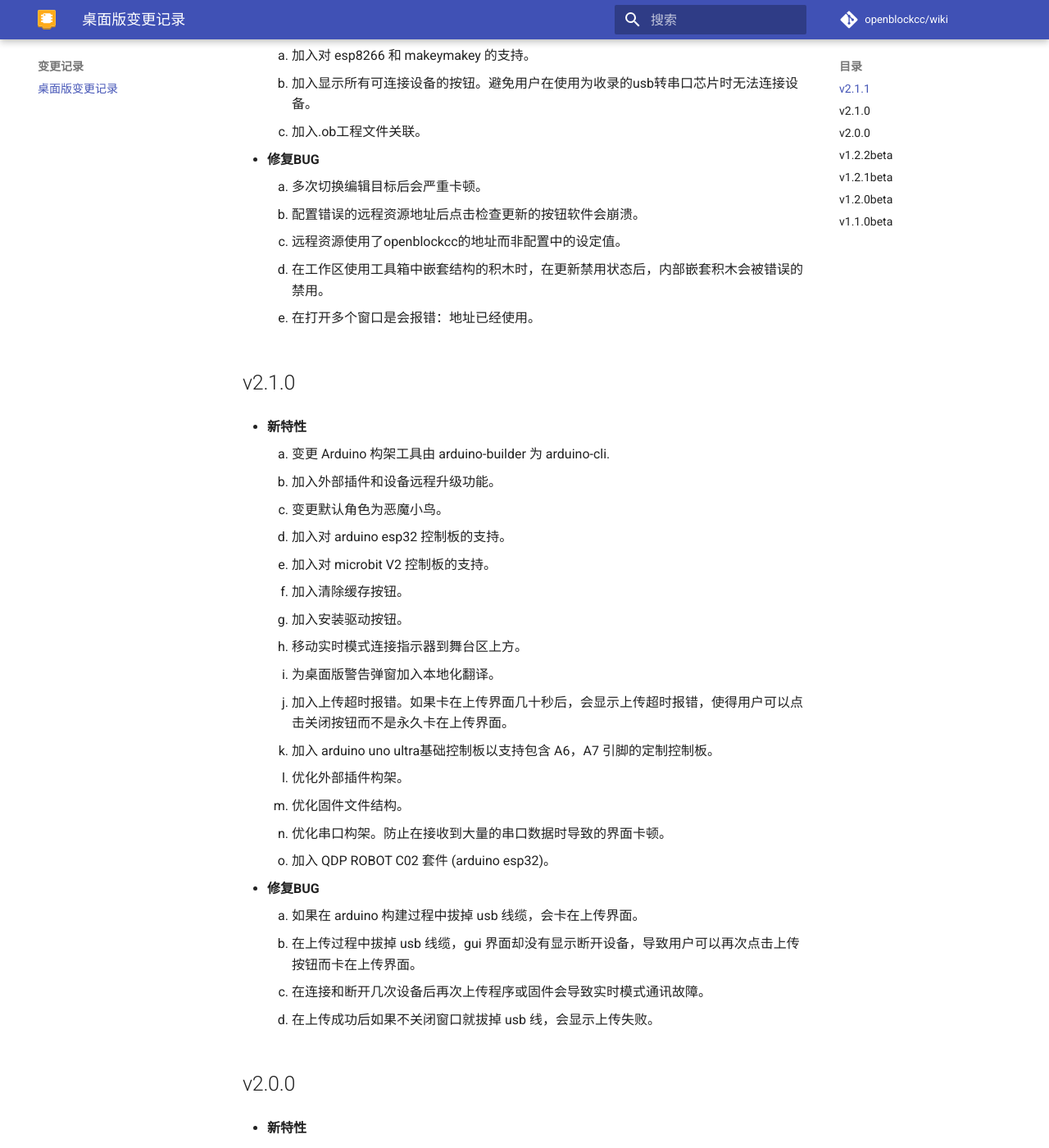
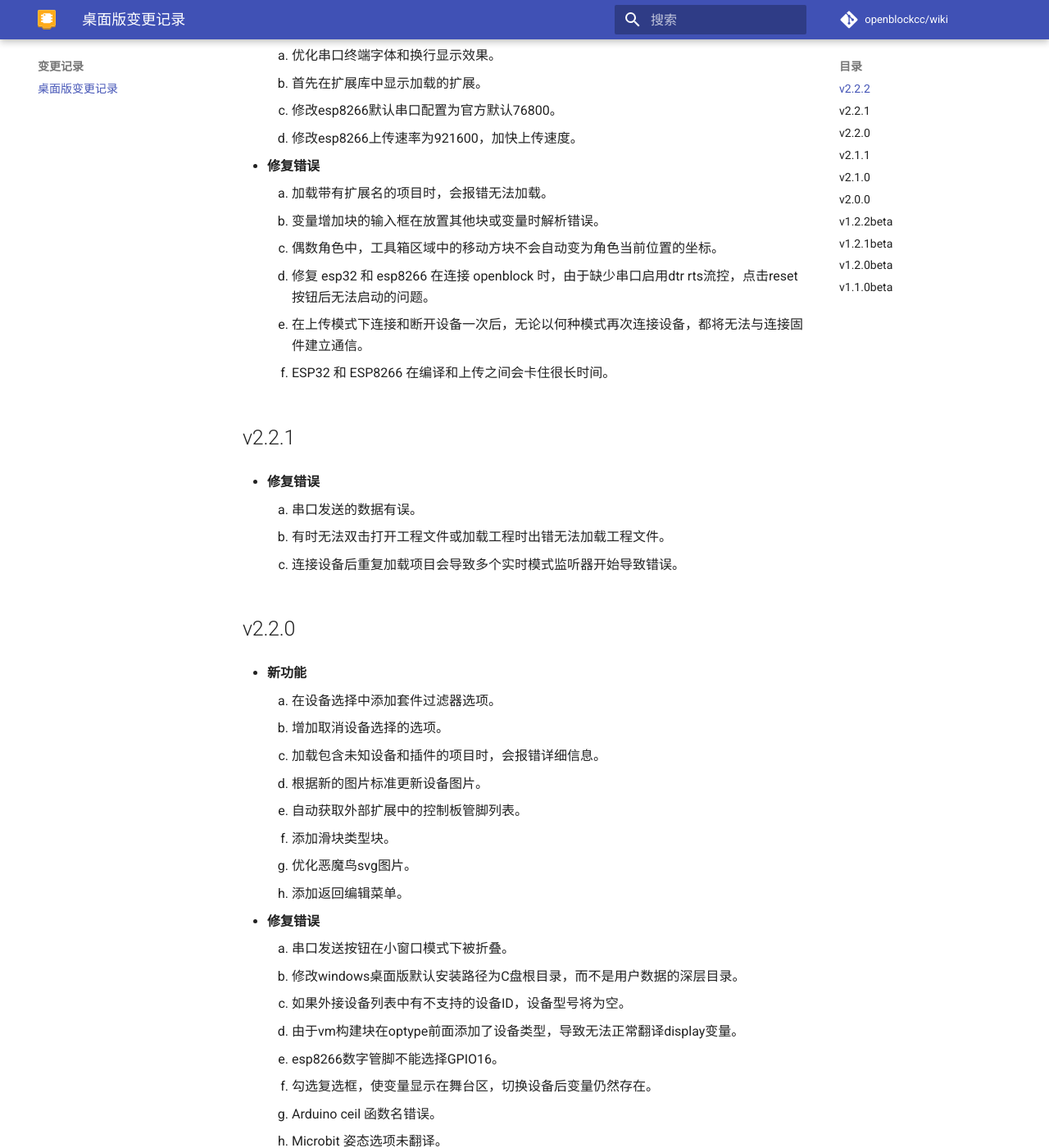
Before and after one commit to openblockcc/openblockcc.github.io, an MkDocs documentation site: the page built from docs/desktop-changelog.md, in a window 1280 px wide and 1400 px high, scrolled down 265 px. Shown: the whole window at 82% size. Built offline with MkDocs 1.6.1 and Material for MkDocs 9.7.7, drawn with Linux system fonts in a browser that asks for light colours; comment, search, counter and statistics services are not loaded; some of the changed text lies outside the part shown.

Commit message:
update doc

```diff
--- a/docs/desktop-changelog.md
+++ b/docs/desktop-changelog.md
@@ -1,11 +1,69 @@
+## v2.2.2
+
+- **新功能**
+
+    1. 优化串口终端字体和换行显示效果。
+    2. 首先在扩展库中显示加载的扩展。
+    3. 修改esp8266默认串口配置为官方默认76800。
+    4. 修改esp8266上传速率为921600，加快上传速度。
+
+- **修复错误**
+
+    1. 加载带有扩展名的项目时，会报错无法加载。
+    2. 变量增加块的输入框在放置其他块或变量时解析错误。
+    3. 偶数角色中，工具箱区域中的移动方块不会自动变为角色当前位置的坐标。
+    4. 修复 esp32 和 esp8266 在连接 openblock 时，由于缺少串口启用dtr rts流控，点击reset按钮后无法启动的问题。
+    5. 在上传模式下连接和断开设备一次后，无论以何种模式再次连接设备，都将无法与连接固件建立通信。
+    6. ESP32 和 ESP8266 在编译和上传之间会卡住很长时间。
+
+## v2.2.1
+
+- **修复错误**
+
+     1. 串口发送的数据有误。
+     2. 有时无法双击打开工程文件或加载工程时出错无法加载工程文件。
+     3. 连接设备后重复加载项目会导致多个实时模式监听器开始导致错误。
+
+## v2.2.0
+
+- **新功能**
+
+    1. 在设备选择中添加套件过滤器选项。
+    2. 增加取消设备选择的选项。
+    3. 加载包含未知设备和插件的项目时，会报错详细信息。
+    4. 根据新的图片标准更新设备图片。
+    5. 自动获取外部扩展中的控制板管脚列表。
+    6. 添加滑块类型块。
+    7. 优化恶魔鸟svg图片。
+    8. 添加返回编辑菜单。
+
+- **修复错误**
+
+    1. 串口发送按钮在小窗口模式下被折叠。
+    2. 修改windows桌面版默认安装路径为C盘根目录，而不是用户数据的深层目录。
+    3. 如果外接设备列表中有不支持的设备ID，设备型号将为空。
+    4. 由于vm构建块在optype前面添加了设备类型，导致无法正常翻译display变量。
+    5. esp8266数字管脚不能选择GPIO16。
+    6. 勾选复选框，使变量显示在舞台区，切换设备后变量仍然存在。
+    7. Arduino ceil 函数名错误。
+    8. Microbit 姿态选项未翻译。
+    9. Microbit 使用多个不受支持的 while true 语句。
+    10. 当使用滚轮移动工具箱时，超出边界的完全显示的块再次被阻挡。
+    11. 颜色选择器功能不可用。
+    12. 切换模式后断线错误提示闪烁。
+    13. 使用第三方设备时，告警使用的是主板，而不是第三方设备板的图片。
+    14. 在没有目标但有变量的情况下加载设备时出错。
+
 ## v2.1.1
 
 - **新特性**
+
     1. 加入对 esp8266 和 makeymakey 的支持。
     2. 加入显示所有可连接设备的按钮。避免用户在使用为收录的usb转串口芯片时无法连接设备。
     3. 加入.ob工程文件关联。
 
 - **修复BUG**
+
     1. 多次切换编辑目标后会严重卡顿。
     2. 配置错误的远程资源地址后点击检查更新的按钮软件会崩溃。
     3. 远程资源使用了openblockcc的地址而非配置中的设定值。
@@ -15,6 +73,7 @@
 ## v2.1.0
 
 - **新特性**
+
     1. 变更 Arduino 构架工具由 arduino-builder 为 arduino-cli.
     2. 加入外部插件和设备远程升级功能。
     3. 变更默认角色为恶魔小鸟。
@@ -32,6 +91,7 @@
     15. 加入 QDP ROBOT C02 套件 (arduino esp32)。
 
 - **修复BUG**
+
     1. 如果在 arduino 构建过程中拔掉 usb 线缆，会卡在上传界面。
     2. 在上传过程中拔掉 usb 线缆，gui 界面却没有显示断开设备，导致用户可以再次点击上传按钮而卡在上传界面。
     3. 在连接和断开几次设备后再次上传程序或固件会导致实时模式通讯故障。
@@ -40,6 +100,7 @@
 ## v2.0.0
 
 - **新特性**
+
     1. 加入串口终端界面。
     2. 从打包中分离第三方衍生设备代码，现在可通过修改外部配置文件控制设备选择界面中的内容了，而不需要重新打包。
     3. 优化积木在不同编程模式下的禁用逻辑。
@@ -52,6 +113,7 @@
     10. 下载固件且实时通讯建立成功后，实时模式失败警告的弹窗将会自动消失。
 
 - **修复BUG**
+
     1. 在加载具有多个大型插件的工程文件时，会出现工具栏区重复显示多个插件内容而有些则未被加载等错误。
     2. 在无连接设备时，下载固件的按钮没有被禁用。
     3. 缩短上传信息的显示窗口，以修复在部分设备上窗口显示不完整的问题。
@@ -68,6 +130,7 @@
 ## v1.2.2beta
 
 - **新特性**
+
     1. 添加隐藏代码区按键。
     2. 变更上传按键的外观设计。
     3. 更改一些控制板的描述。
@@ -75,18 +138,21 @@
     5. 变更工程文件扩展名由 .sb3 为 .ob。
 
 - **修复BUG**
+
     1. Microbit 代码生成器错误。
     2. Arduino 设置数字输出的引脚菜单中没有模拟引脚选项。
 
 ## v1.2.1beta
 
 - **新特性**
+
     1. 添加隐藏代码区按钮。
     2. 变更上传按钮外观。
     3. 变更一些控制板的描述，以适应中国广告法。
     4. 添加1.05倍缩放以修复字体模糊问题。
 
 - **修复BUG**
+
     1. Microbit 代码生成不工作。
     2. Arduino 数字输出积木的引脚菜单选项内没有模拟引脚。
     3. 第三方套件由基础控制板继承的积木块代码转译功能错误。
@@ -94,16 +160,19 @@
 ## v1.2.0beta
 
 - **新特性**
+
     1. 现在大多数弹窗提示将会在5秒后自动消失。
     2. 完成 Microbit 的全部功能实现。
     3. 加入舵机插件作为 Mcrobit 插件的样例。
     4. 在安装新版本的 OpenBlock 软件后，旧版本留存下缓存将被自动清除。
 
 - **新设备/套件**
+
     1. Arduino Mini
     2. 齐护机器人套件
 
 - **修复BUG**
+
     1. 错误的CP2102硬件ID。
 
     2. Microbit翻译错误。
@@ -113,11 +182,11 @@
 ## v1.1.0beta
 
 - **新特性**
+
     1. 在鼠标移入工具区后因为过长而隐藏部分显示的积木块会被全部显示。
-
     2. 在选择设备后会自动加载设定的扩展。
 
 - **新设备/套件**
+
     1. Microbit
-
     2. Iron robot kit
```
Also changed, not shown: docs/developer/develop-extensions/quick-start.md (+1 -1 lines), docs/trademark.md (+2 -2 lines).
